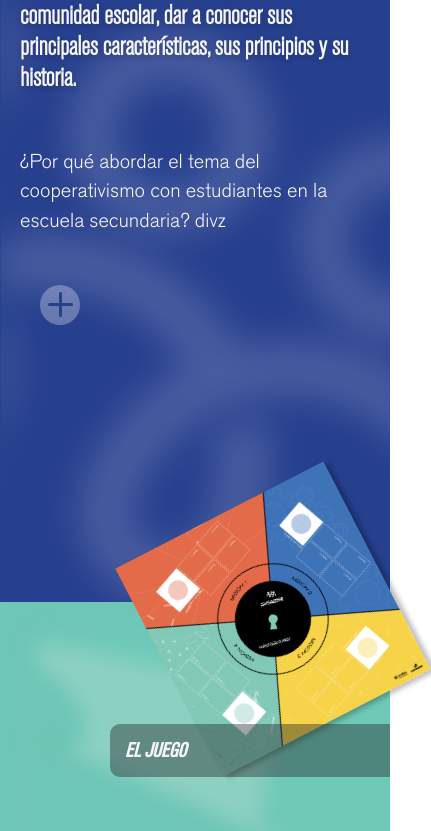
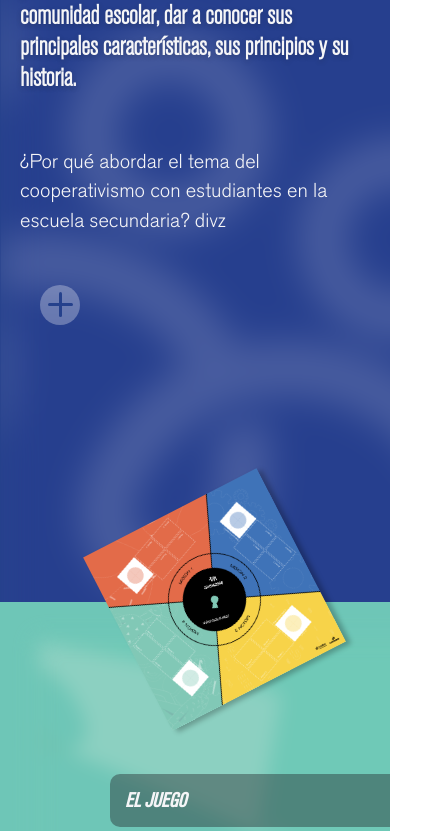
Before and after one commit to joaquinSpuches/Cooperaccion-react, a React (Create React App) app in the folder cooperaccion/: page / in a window 390 px wide. Shown: the part 1166-1997 px from the top of the page, 431 px wide, since content can reach past the window. Built offline with nearby package versions, Linux system fonts and the light colour scheme.

Commit message:
responsive

```diff
--- a/cooperaccion/src/App.js
+++ b/cooperaccion/src/App.js
@@ -15,7 +15,7 @@ function App() {
         <Header />
 
         <Fondo1/>
-        <img src={tablero} alt="tablero" className={`${hide ? 'hide':''}`} style={{right: '0', marginTop: '-100px', position: 'absolute', width: '60vw', boxShadow: '4px 4px 5px rgba(0, 0, 0, 0.25)', transform: 'rotate(-27.29deg)'}}/>
+        <img src={tablero} alt="tablero" className={`${hide ? 'hide':''}`} style={{right: '20vw', marginTop: '-100px', position: 'absolute', width: '50vw', boxShadow: '4px 4px 5px rgba(0, 0, 0, 0.25)', transform: 'rotate(-27.29deg)'}}/>
         <Fondo2/>
         <Fondo3/>
 
--- a/cooperaccion/src/components/fondo1.js
+++ b/cooperaccion/src/components/fondo1.js
@@ -1,7 +1,7 @@
 import React,{useState} from "react";
 import '../style2.css';
 import logos from '../logo.png'
-
+import Porque from './porque'
 import Space from './space'
 import PorqueArticle from './porqueArticle'
 import PorqueButton from './porqueButton'
@@ -24,20 +24,9 @@ function Fondo1 () {
              </div>
 
              <h3 className="title"  > POR QUÉ Y PARA QUÉ </h3>
-         <div id={`${clicked ? 'porqueActive':'porque'}`}  >
 
-                 <h1> <i>COOPERACCIÓN </i><Space/> tiene  como propósito promover los valores del cooperativismo
-                     en la comunidad escolar, dar a conocer sus principales características,
-                 sus principios y su historia.</h1>
-                 <br/><br/><br/>
-                 <p>
-                     ¿Por qué abordar el tema del cooperativismo con estudiantes en la escuela secundaria?
-                divz
-                 </p>
+            <Porque clicked={clicked} setClicked={setClicked} />
 
-            <PorqueButton clicked={clicked} setClicked={setClicked} />
-            <PorqueArticle clicked={clicked} />
-         </div>
          </div>
 
         )
--- a/cooperaccion/src/components/fondo2.js
+++ b/cooperaccion/src/components/fondo2.js
@@ -12,7 +12,7 @@ class fondo2 extends Component {
             <br/>
             <br/>
             <br/>
-            <h3 className="title" style={{marginTop: '50px'}}> EL JUEGO </h3>
+            <h3 className="title" style={{marginTop: '100px'}}> EL JUEGO </h3>
             <div id="elJuego" >
                 <article id="objetivo" className="articleJuego">
                     <h1><i>OBJETIVO</i></h1>
@@ -23,7 +23,7 @@ class fondo2 extends Component {
                     Se parte de una situación que se comparte con los participantes y se los desafía a resolverla antes de que acabe el tiempo pautado.La dinámica del juego busca crear un espíritu de colaboración dentro de cada grupo y entre grupos; no de competencia.Por eso el objetivo es “salir” todos juntos, no que un grupo gane o se salve solo, de hecho esa opción no es posible</p>
 
             </article>
-            <div style={{display: 'flex',justifyContent: 'space-around'}}>
+            <div style={{ paddingBottom: '50px', display: 'flex',justifyContent: 'space-around'}}>
                 <div id="objetivoP" className="puntito seleccionado" style={{width:'4px'}}></div>
                 <div id="objetivoP" className="puntito " style={{width:'4px'}}></div>
                 <div id="objetivoP" className="puntito " style={{width:'4px'}}></div>
--- /dev/null
+++ b/cooperaccion/src/components/porque.js
@@ -0,0 +1,23 @@
+import React from "react";
+import Space from './space'
+import PorqueArticle from './porqueArticle'
+import PorqueButton from './porqueButton'
+
+export default function Porque (props){
+
+        return (
+            <div id={`${props.clicked ? 'porqueActive':'porque'}`}  >
+
+            <h1> <i>COOPERACCIÓN </i><Space/> tiene  como propósito promover los valores del cooperativismo
+                en la comunidad escolar, dar a conocer sus principales características,
+            sus principios y su historia.</h1>
+            <br/><br/><br/>
+            <p>
+                ¿Por qué abordar el tema del cooperativismo con estudiantes en la escuela secundaria?
+           divz
+            </p>
+            <PorqueButton clicked={props.clicked} setClicked={props.setClicked} />
+            <PorqueArticle clicked={props.clicked} />
+            </div>
+        )
+}
--- a/cooperaccion/src/style2.css
+++ b/cooperaccion/src/style2.css
@@ -200,10 +200,7 @@ li{
     padding: 20px;
     height: 100vh;
 }
-#porqueActive{
-    padding: 20px;
-    height: 100%;
-}
+
 #eljuego{
     padding: 20px;
 }
```
